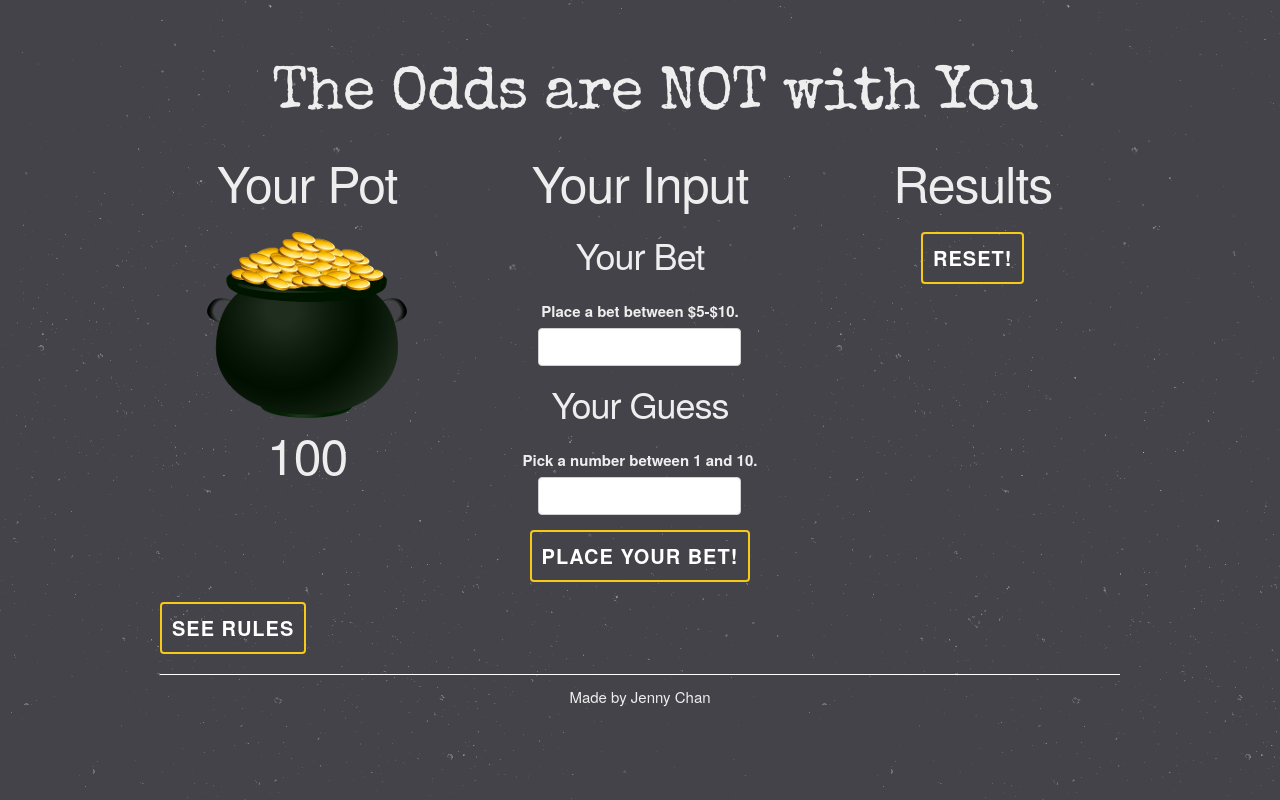
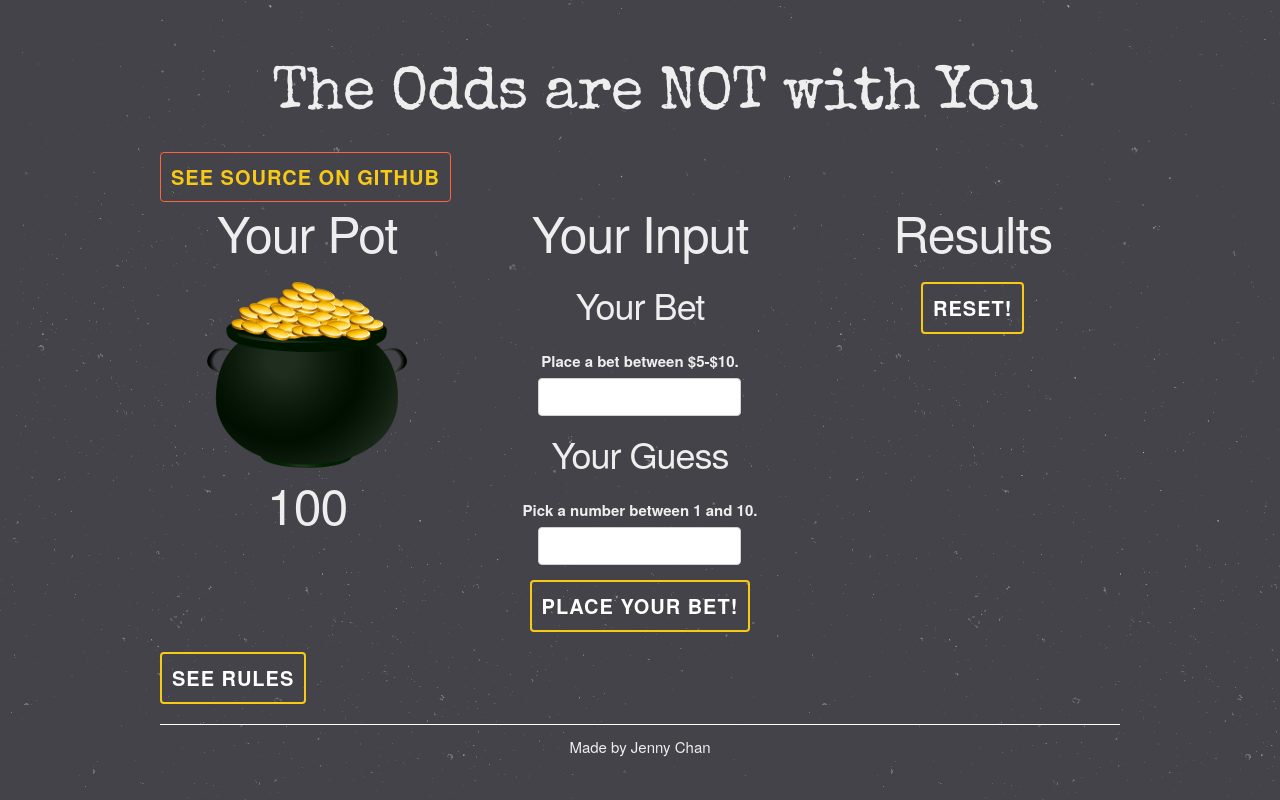
Before and after one commit to jpychan/betting_game, a plain HTML site: page betting_game.html in a window 1280 px wide. Drawn offline with nearby package versions, Linux system fonts and the light colour scheme.

Commit message:
added link to github

```diff
--- a/betting_game.html
+++ b/betting_game.html
@@ -12,8 +12,12 @@
 
   <div class="container">
 
+
     <div class="row title">
       <h1>The Odds are NOT with You</h1>
+    </div>
+    <div class="source">
+      <button id="github"><a href="https://github.com/jpychan/betting_game" target="_blank">See Source on Github</a></button>
     </div>
 
 
--- a/css/style.css
+++ b/css/style.css
@@ -2,6 +2,16 @@
 body {
   background-image:url(../images/stardust.png);
   color: #eeeeee;
+}
+
+a {
+  color: #F7CA18;
+  text-decoration: none;
+}
+
+a:hover {
+  color: #eee;
+  text-decoration: underline;
 }
 
 
@@ -36,6 +46,9 @@ body {
   bottom: 250px;
 }
 
+#game-area {
+  clear:both;
+}
 #display-bet {
   transition: all 3s linear;
 }
```
